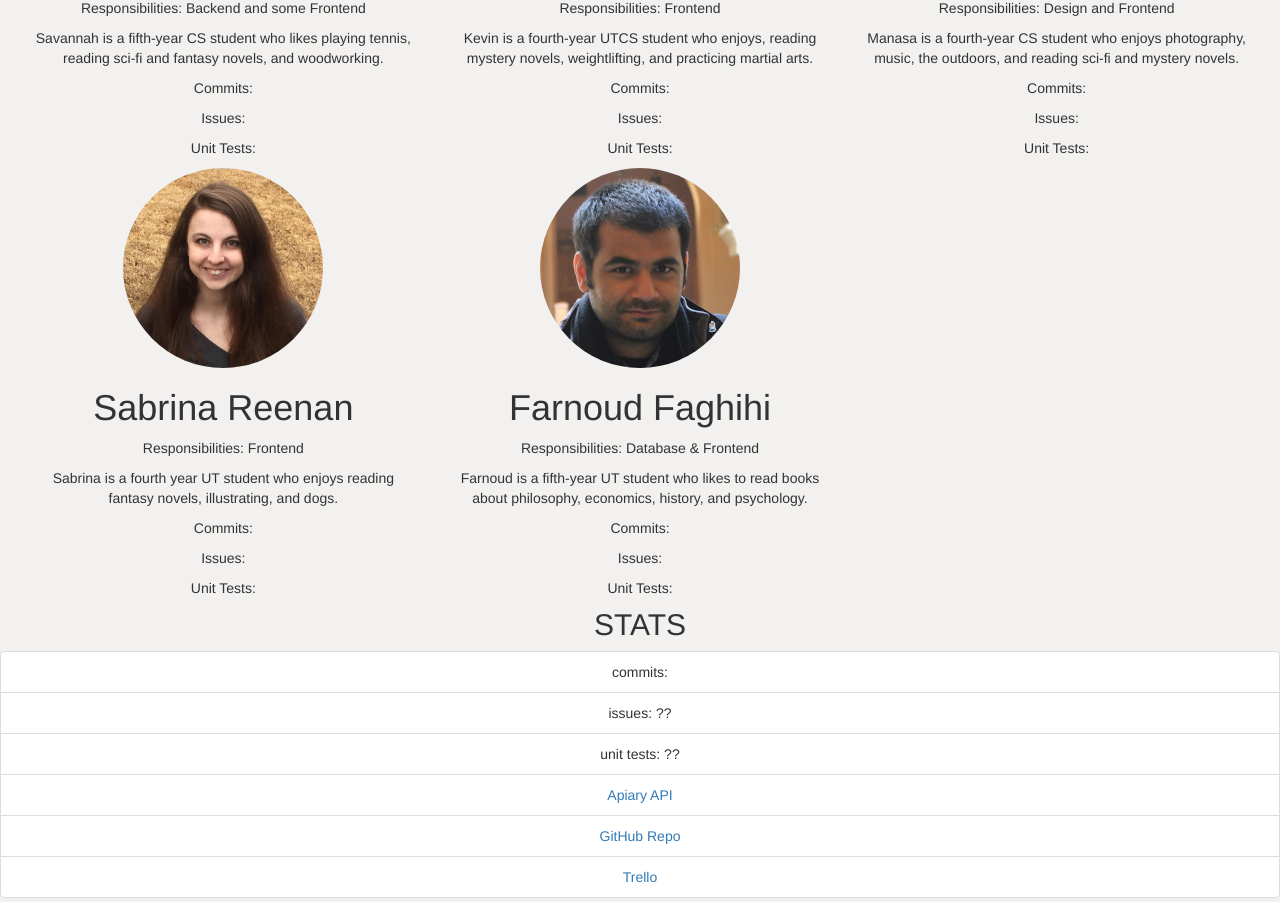
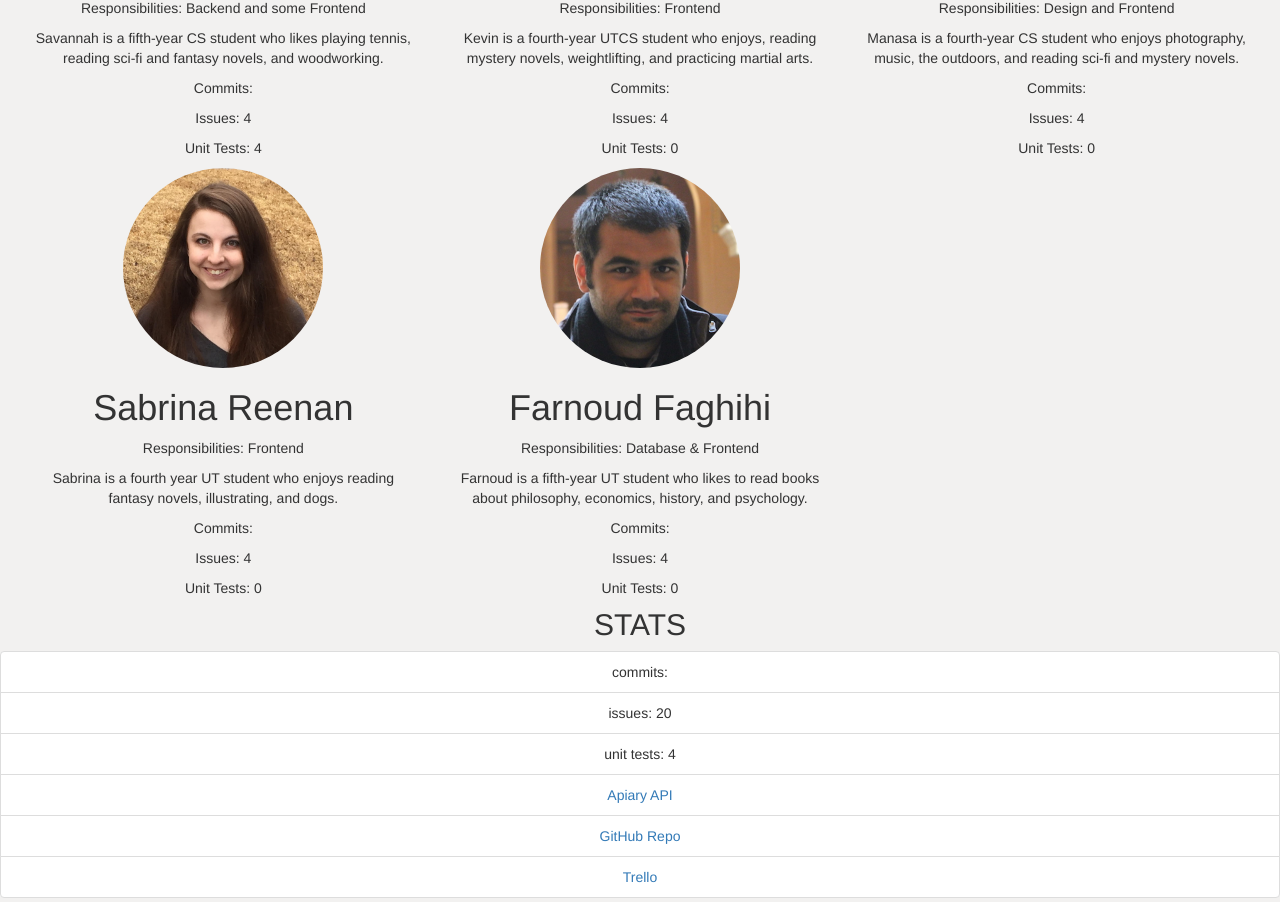
Before and after one commit to savsmith/idb, a Flask app: page /about in a window 1280 px wide. Shown: the part 761-1663 px from the top of the page. Run offline with Flask 2, Linux system fonts and the light colour scheme; some libraries are stand-ins or nearby versions.

Commit message:
added placeholder issue and unit test numbers

```diff
--- a/templates/about.html
+++ b/templates/about.html
@@ -63,8 +63,8 @@
             <p>Responsibilities: Backend and some Frontend</p>
             <p>Savannah is a fifth-year CS student who likes playing tennis, reading sci-fi and fantasy novels, and woodworking.</p>
             <p>Commits: {{ commits[0] }}</p>
-            <p>Issues:</p>
-            <p>Unit Tests:</p>
+            <p>Issues: 4 </p>
+            <p>Unit Tests: 4</p>
         </div>
         <div class = "col-md-4">
             <img class ="img-circle" src="/static/members/kevin.jpg" height= "200px" width="200px">
@@ -72,8 +72,8 @@
             <p>Responsibilities: Frontend</p>
             <p>Kevin is a fourth-year UTCS student who enjoys, reading mystery novels, weightlifting, and practicing martial arts.</p>
             <p>Commits: {{ commits[2] }}</p>
-            <p>Issues:</p>
-            <p>Unit Tests:</p>
+            <p>Issues: 4</p>
+            <p>Unit Tests: 0</p>
         </div>
         <div class = "col-md-4">
             <img class ="img-circle" src="/static/members/manasa.jpg" height= "200px" width="200px">
@@ -81,8 +81,8 @@
             <p>Responsibilities: Design and Frontend</p>
             <p>Manasa is a fourth-year CS student who enjoys photography, music, the outdoors, and reading sci-fi and mystery novels.</p>
             <p>Commits: {{ commits[4] }}</p>
-            <p>Issues:</p>
-            <p>Unit Tests:</p>
+            <p>Issues: 4</p>
+            <p>Unit Tests: 0</p>
         </div>
       </div>
       <div class = "col-md-12">
@@ -92,8 +92,8 @@
             <p>Responsibilities: Frontend</p>
             <p>Sabrina is a fourth year UT student who enjoys reading fantasy novels, illustrating, and dogs.</p>
             <p>Commits: {{ commits[1] }}</p>
-            <p>Issues:</p>
-            <p>Unit Tests:</p>
+            <p>Issues: 4</p>
+            <p>Unit Tests: 0</p>
         </div>
         <div class = "col-md-4">
             <img class ="img-circle" src="/static/members/farnoud.jpg" height= "200px" width="200px">
@@ -101,8 +101,8 @@
             <p>Responsibilities: Database & Frontend</p>
             <p>Farnoud is a fifth-year UT student who likes to read books about philosophy, economics, history, and psychology.</p>
             <p>Commits: {{ commits[5] }}</p>
-            <p>Issues:</p>
-            <p>Unit Tests:</p>
+            <p>Issues: 4</p>
+            <p>Unit Tests: 0</p>
         </div>
       </div>
       </div>
@@ -110,8 +110,8 @@
       <h2> STATS </h2>
       <ul class = "list-group">
          <li class= "list-group-item"> commits: {{ totalCommits }}</li>
-         <li class= "list-group-item"> issues: ??</li>
-         <li class= "list-group-item"> unit tests: ??</li>
+         <li class= "list-group-item"> issues: 20</li>
+         <li class= "list-group-item"> unit tests: 4</li>
          <li class= "list-group-item"><a href="http://docs.betterreadsapi.apiary.io/#">Apiary API</a></li>
          <li class= "list-group-item"><a href="https://github.com/savsmith/idb">GitHub Repo</a></li>
          <li class= "list-group-item"><a href="https://trello.com/b/8ccrHvSD">Trello</a></li>
```
